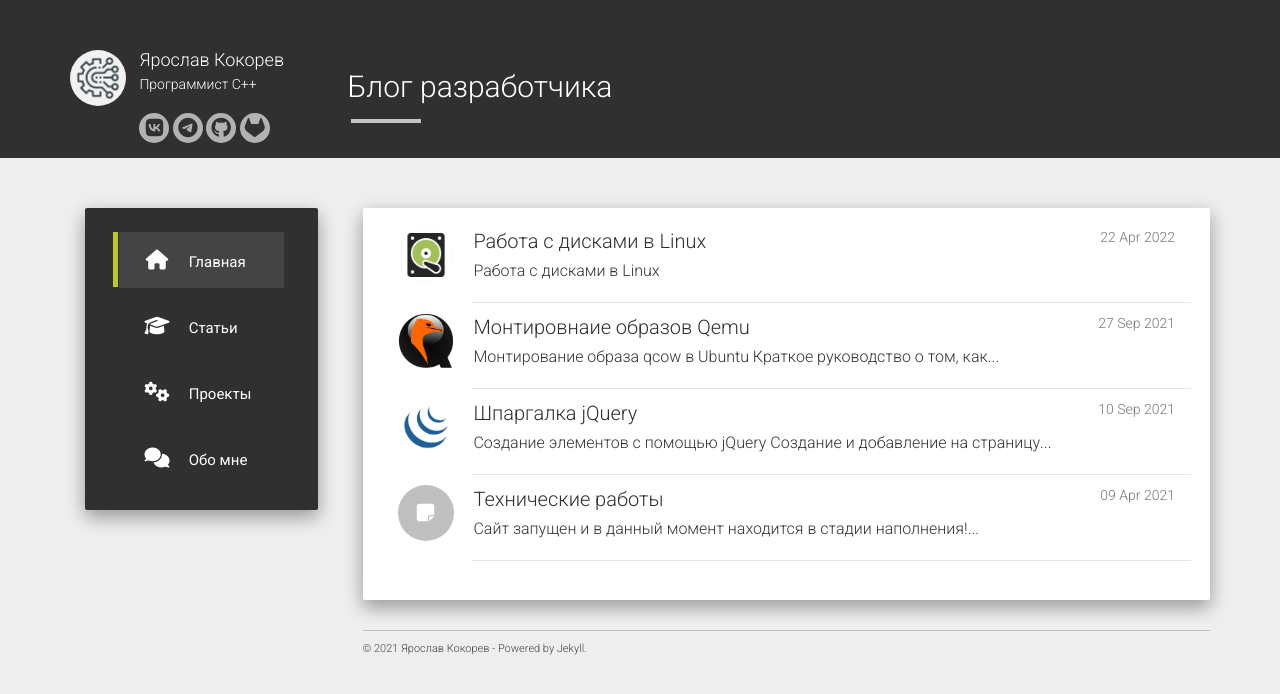
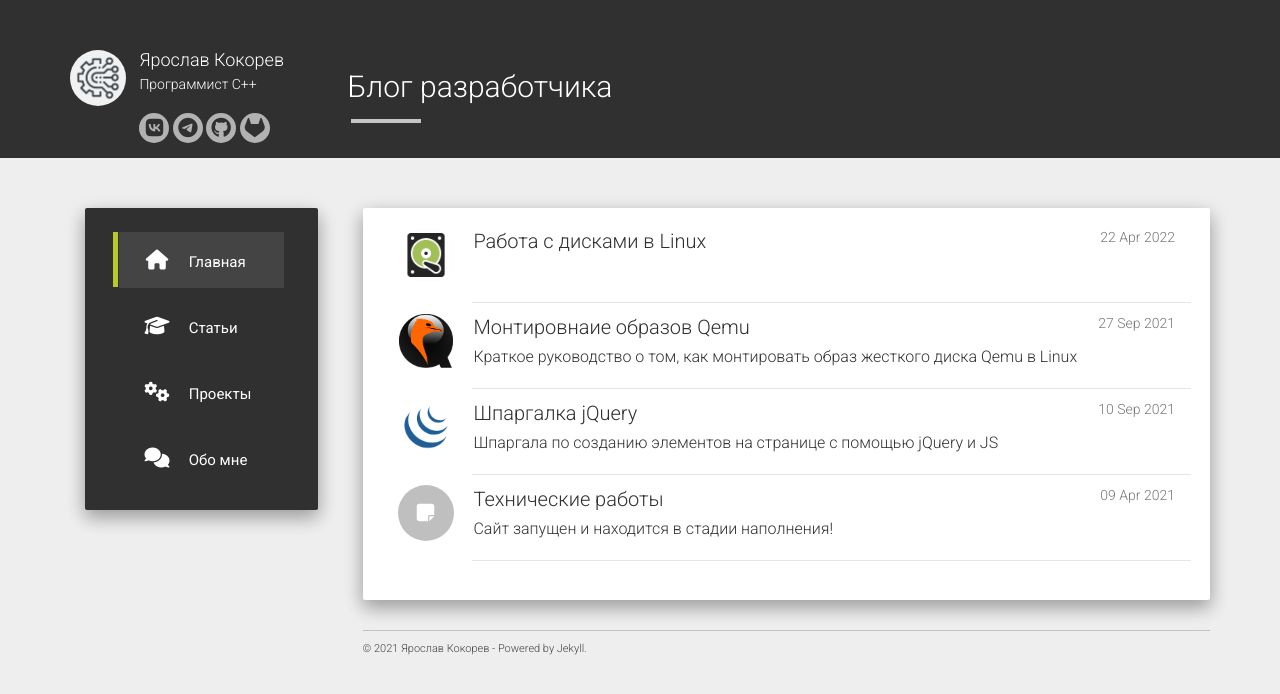
Before and after one commit to Kokorev92/Kokorev92.github.io, a Jekyll site: the page built from index.html, in a window 1280 px wide. Shown: the top 694 px of the page. Built offline with Jekyll 4.4.1, drawn with Linux system fonts in a browser that asks for light colours; nearby versions of some CDN libraries; the list of posts is cut into pages by our own code.

Commit message:
[feature]: обновил отображение анонса постов на всех страницах

```diff
--- a/_layouts/category_list.html
+++ b/_layouts/category_list.html
@@ -43,7 +43,7 @@ layout: default
                     {% endif %}
                     <div class="least-content">{{ post.date | date_to_string }}</div>
                     <h4 class="list-group-item-heading"><a href="{{ site.url }}{{ post.url }}">{{ post.title }}</a></h4>
-                    <p class="list-group-item-text">{{ post.content | strip_html | truncatewords: 20 }}</p>
+                    <p class="list-group-item-text">{{ post.preview | strip_html | truncatewords: 15 }}</p>
 
                 </div>
             </div>
--- a/_layouts/posts_by_category.html
+++ b/_layouts/posts_by_category.html
@@ -47,7 +47,7 @@ layout: default
                     {% endif %}
                     <div class="least-content">{{ post.date | date_to_string }}</div>
                     <h4 class="list-group-item-heading"><a href="{{ site.url }}{{ post.url }}">{{ post.title }}</a></h4>
-                    <p class="list-group-item-text">{{ post.content | strip_html | truncatewords: 20 }}</p>
+                    <p class="list-group-item-text">{{ post.preview | strip_html | truncatewords: 15 }}</p>
 
                 </div>
             </div>
--- a/_posts/2021-09-10-jquery.md
+++ b/_posts/2021-09-10-jquery.md
@@ -3,6 +3,7 @@ layout: post
 title: Шпаргалка jQuery
 categories: JavaScript
 image: /static/img/posts/jquery_logo.png
+preview: Шпаргала по созданию элементов на странице с помощью jQuery и JS
 ---
 # Создание элементов с помощью jQuery
 
--- a/_posts/2021-09-27-mount-qcow-disck.md
+++ b/_posts/2021-09-27-mount-qcow-disck.md
@@ -3,6 +3,7 @@ layout: post
 title: Монтировнаие образов Qemu
 categories: Linux
 image: /static/img/posts/qemu_logo.png
+preview: Краткое руководство о том, как монтировать образ жесткого диска Qemu в Linux
 ---
 <img src="/static/img/posts/qemu_logo.png" width="15%" style="float:right; margin:10px 10px;"/>
 
--- a/index.html
+++ b/index.html
@@ -19,7 +19,7 @@ title: Блог разработчика
                 <h4 class="list-group-item-heading"><a href="{{ post.url | prepend: site.baseurl }}">{{ post.title
                         }}</a></h4>
 
-                <p class="list-group-item-text">{{ post.content | strip_html | truncatewords: 10 }}</p>
+                <p class="list-group-item-text">{{ post.preview | strip_html | truncatewords: 15 }}</p>
             </div>
         </div>
         <div class="list-group-separator"></div>
```
Also changed, not shown: _posts/2021-04-09-tech-work.md (+1 -0 lines).
